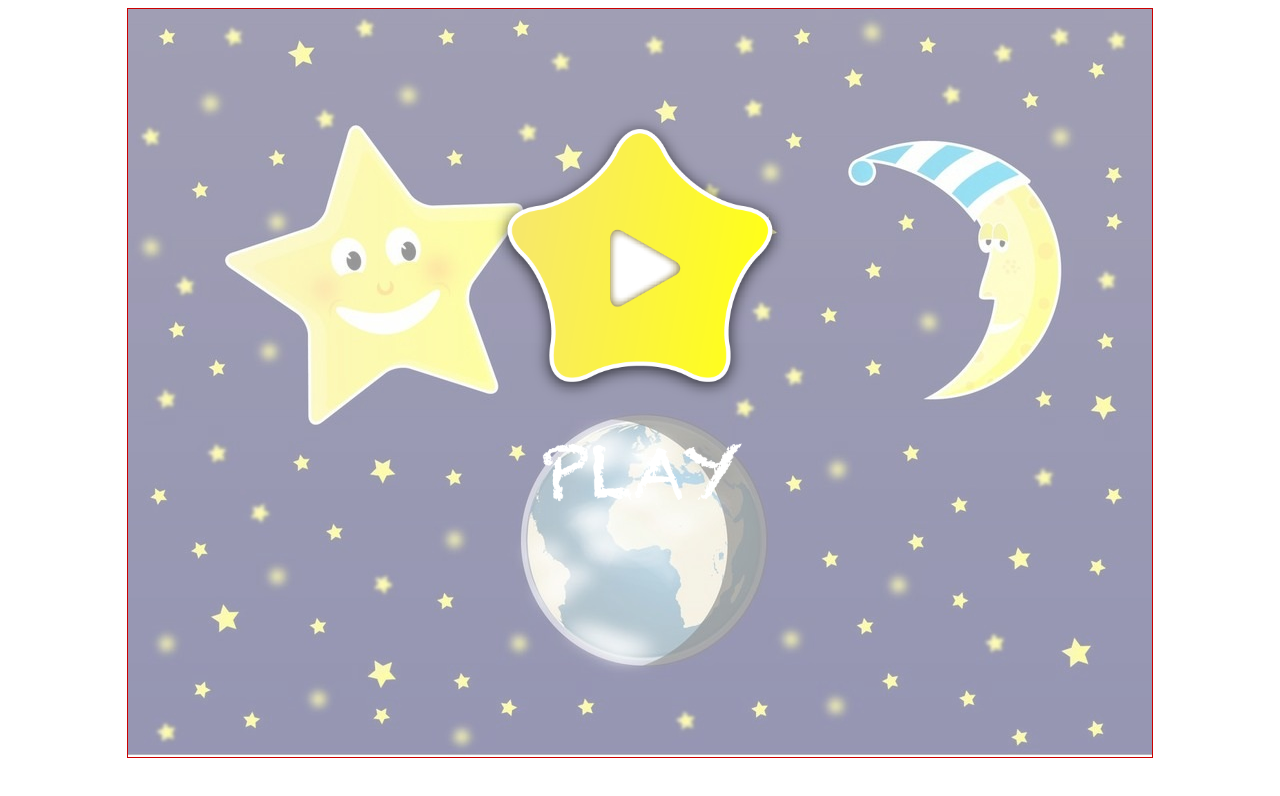
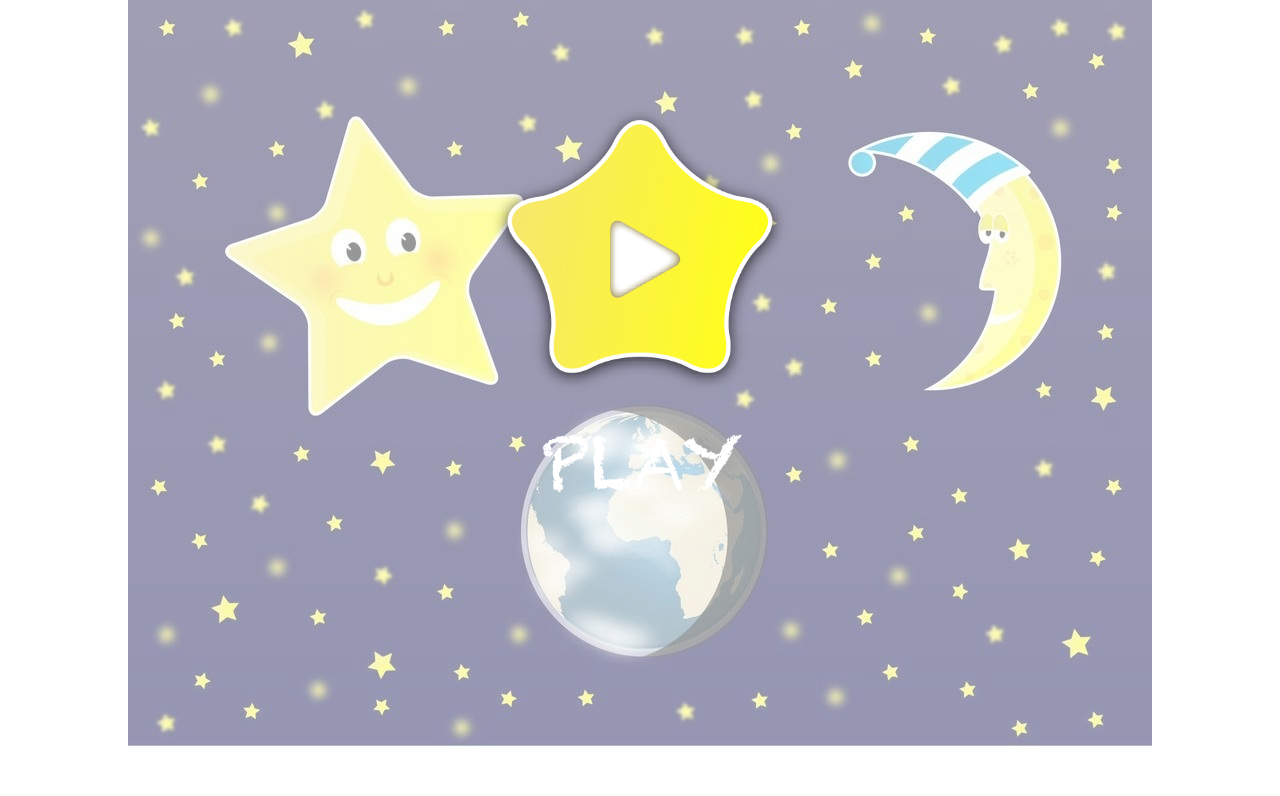
Before and after one commit to tonistiigi/drawmusic, a website: page public/index.html in a window 1280 px wide. Drawn offline with Linux system fonts and the light colour scheme.

Commit message:
Remove loading blue background

```diff
--- a/public/index.html
+++ b/public/index.html
@@ -60,8 +60,10 @@
 
   <style type="text/css">
     /* Common */
-    body {
+    html, body {
       -webkit-user-select: none;
+      padding: 0;
+      margin: 0;
     }
 
 
@@ -70,6 +72,9 @@
 
     #loading {
         font-size: 5em;
+        text-align: center;
+        padding: 30px;
+        font-family: Helvetica;
     }
 
     .center {
@@ -111,10 +116,9 @@
       margin-top: 100px;
       width: 1024px;
       height: 748px;
-      border: 1px solid #c00;
       margin: 0 auto;
       position: relative;
-      background: blue url('temp_bg.jpg');
+      background: url('temp_bg.jpg');
 
     }
     .point {
```
